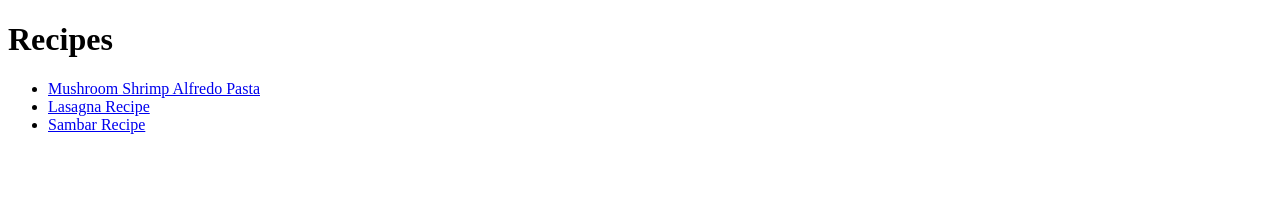
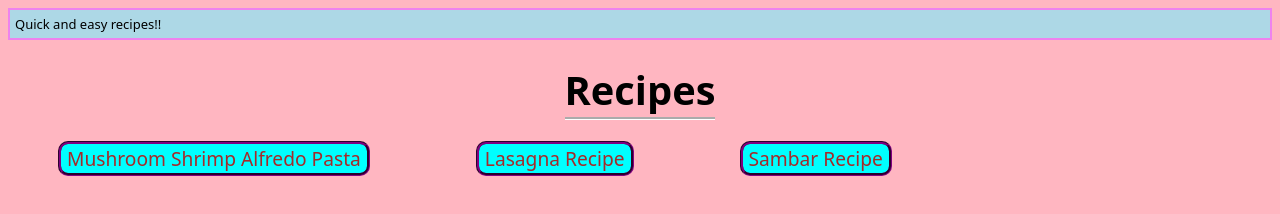
Before and after one commit to rohith-legend/project-recipe, a plain HTML site: page index.html in a window 1280 px wide. Drawn offline with Linux system fonts and the light colour scheme.

Commit message:
added and linked a css file

```diff
--- a/index.html
+++ b/index.html
@@ -1,15 +1,15 @@
 <!DOCTYPE html>
 <html lang="en">
     <head>
+        <link rel="stylesheet" href = "styles.css">
         <title>Recipes!</title>
         <meta charset="UTF-8">
     </head>
     <body>
-        <h1><strong>Recipes</strong></h1>
-        <ul>
-            <li><a href="./recipes/pasta.html" target = "_blank">Mushroom Shrimp Alfredo Pasta</a></li>
-            <li><a href="./recipes/lasagna.html" target = "_blank">Lasagna Recipe</a></li>
-            <li><a href="./recipes/sambar.html" target = "_blank">Sambar Recipe</a></li>
-        </ul>
+        <div class="heade">Quick and easy recipes!!</div>
+        <div class="head"><h1><strong>Recipes</strong></h1></div>
+            <button><a href="./recipes/pasta.html" target = "_blank">Mushroom Shrimp Alfredo Pasta</a></button>
+            <button><a href="./recipes/lasagna.html" target = "_blank">Lasagna Recipe</a></button>
+            <button><a href="./recipes/sambar.html" target = "_blank">Sambar Recipe</a></button>
     </body>
 </html>
--- /dev/null
+++ b/styles.css
@@ -0,0 +1,42 @@
+* {
+    background-color: lightpink;
+    font-family: system-ui, -apple-system, BlinkMacSystemFont, 'Segoe UI', Roboto, Oxygen, Ubuntu, Cantarell, 'Open Sans', 'Helvetica Neue', sans-serif;
+    font-size: larger;
+}
+.heade{
+    background-color: lightblue;
+    width : auto;
+    padding: 5px;
+    border: 2px violet;
+    border-style:double;
+    box-sizing: border-box;
+    font-size: small;
+    text-align:left;
+
+}
+.head{
+    text-align: center;
+    padding: 0px;
+    width: fit-content;
+    height: 69px;
+    margin: 10px auto;
+}
+.head h1 {
+    border-bottom: groove white;
+}
+button{
+    font-size: medium;
+    font-family: 'Times New Roman', Times, serif;
+    width: fit-content;
+    border: groove purple;
+    border-radius: 10px;
+    background-color: aqua;
+    display: inline-block;
+    margin: 0 50px;
+}
+button a {
+    color: brown;
+    border: none;
+    background-color: inherit;
+    text-decoration: none;
+}
```
